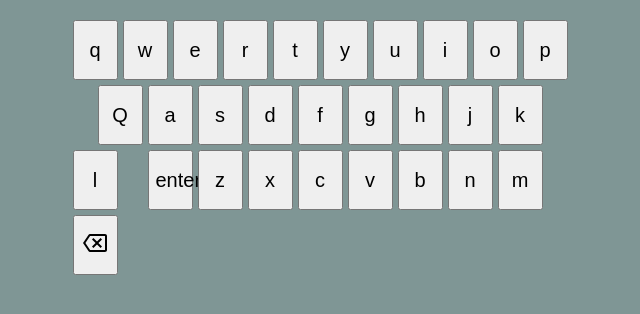
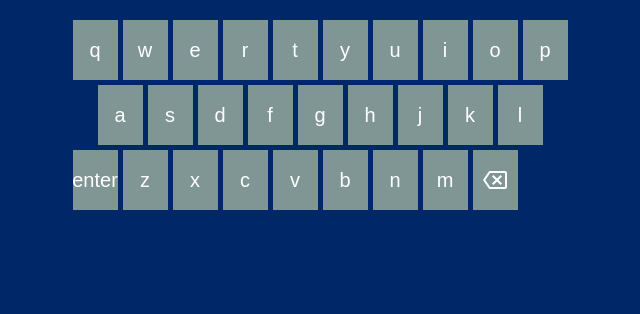
Before and after one commit to afarr002/MileHighWords, a plain HTML site: page index.html in a window 1280 px wide. Shown: the whole page, without its empty margins (320-960 px from the left). Drawn offline with Linux system fonts and the light colour scheme.

Commit message:
finish styling the individual keys

```diff
--- a/index.html
+++ b/index.html
@@ -21,7 +21,7 @@
         <button class="key" data-key="i">i</button>
         <button class="key" data-key="o">o</button>
         <button class="key" data-key="p">p</button>
-        <div class="space"></div><button class="key" data-key="Q">Q</button>
+        <div class="space"></div>
         <button class="key" data-key="a">a</button>
         <button class="key" data-key="s">s</button>
         <button class="key" data-key="d">d</button>
--- a/style.css
+++ b/style.css
@@ -6,7 +6,7 @@
 }
 
 body {
-  background-color: #7f9695;
+  background-color: #002868;
   display: flex;
   flex-direction: column;
   min-height: 100vh;
@@ -26,4 +26,16 @@ body {
 .key {
   font-size: inherit;
   grid-column: span 2;
+  border: none;
+  padding: 0;
+  display: flex;
+  justify-content: center;
+  align-items: center;
+  background-color: #7f9695;
+  color: #ffffff;
+  fill: #ffffff;
+  text-transform: lowercase;
+  border: 0.25em;
+  cursor: pointer;
+  user-select: none;
 }
```
